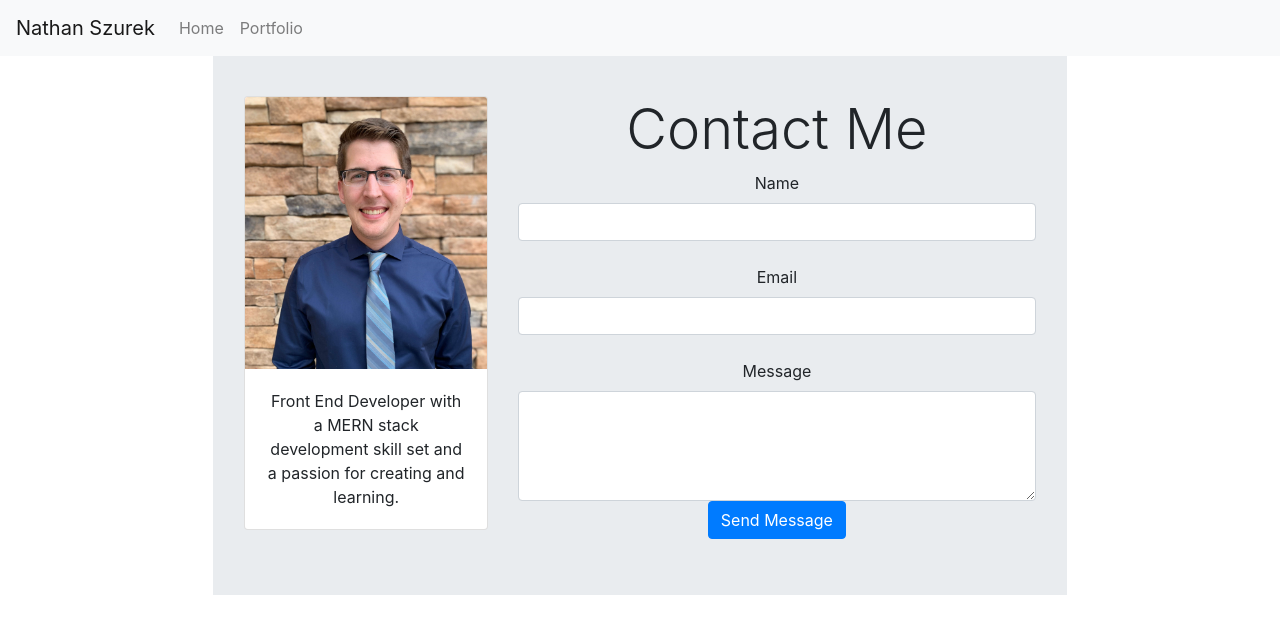
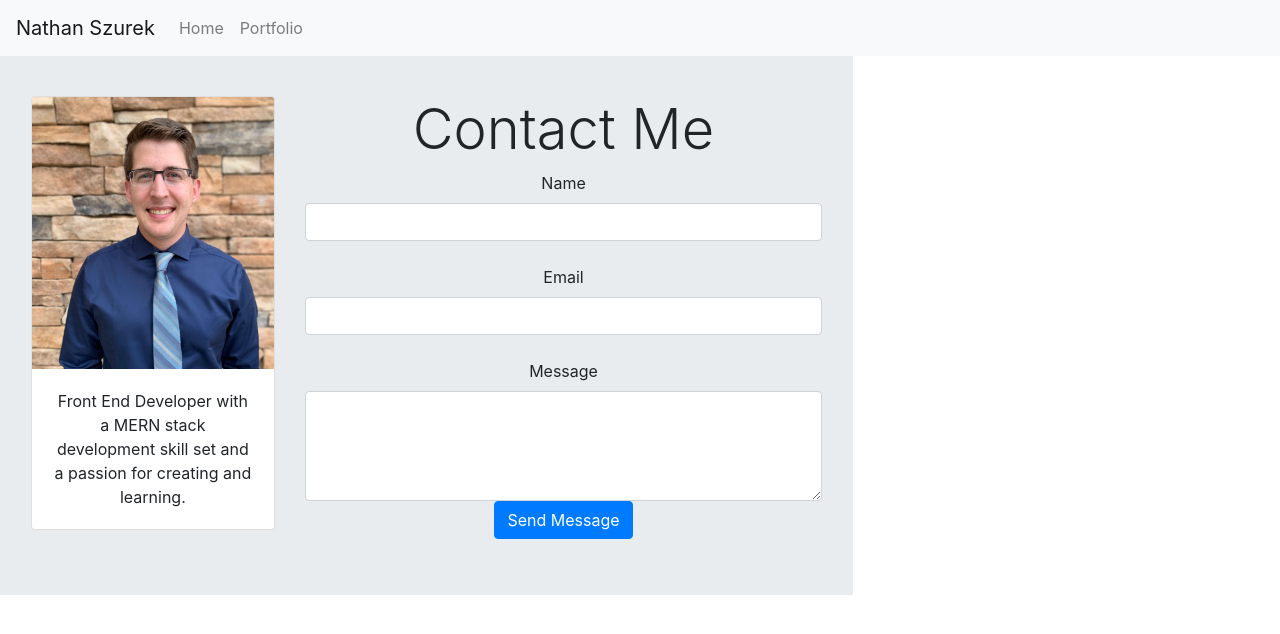
Before and after one commit to NathanSzu/Portfolio, a React (Create React App) app in the folder client/: page /Contact in a window 1280 px wide. Shown: the top 634 px of the page. Built offline with nearby package versions, Linux system fonts and the light colour scheme.

Commit message:
Added amx width to profile card

```diff
--- a/client/src/App.css
+++ b/client/src/App.css
@@ -2,37 +2,7 @@
   text-align: center;
 }
 
-.App-logo {
-  height: 40vmin;
-  pointer-events: none;
+.profile-card {
+  max-width: 300px;
+  margin: 0 auto;
 }
-
-@media (prefers-reduced-motion: no-preference) {
-  .App-logo {
-    animation: App-logo-spin infinite 20s linear;
-  }
-}
-
-.App-header {
-  background-color: #282c34;
-  min-height: 100vh;
-  display: flex;
-  flex-direction: column;
-  align-items: center;
-  justify-content: center;
-  font-size: calc(10px + 2vmin);
-  color: white;
-}
-
-.App-link {
-  color: #61dafb;
-}
-
-@keyframes App-logo-spin {
-  from {
-    transform: rotate(0deg);
-  }
-  to {
-    transform: rotate(360deg);
-  }
-}
--- a/client/src/components/ProfileCard.js
+++ b/client/src/components/ProfileCard.js
@@ -4,8 +4,8 @@ import ProfilePic from '../assets/Profile.jpg'
 
 export default function ProfileCard() {
     return (
-        <div className="card" /*style="width: 18rem;"*/>
-            <img className="card-img-top" src={ProfilePic} alt="Card image cap" />
+        <div className="card profile-card" /*style="width: 18rem;"*/>
+            <img className="card-img-top" src={ProfilePic} alt="Nathan Szurek" />
             <div className="card-body">
                 <p className="card-text">Front End Developer with a MERN stack development skill set and a passion for creating and learning.</p>
             </div>
--- a/client/src/pages/Contact.js
+++ b/client/src/pages/Contact.js
@@ -4,7 +4,7 @@ import ContactForm from '../components/ContactForm'
 
 export default function Contact() {
     return (
-            <div className="d-flex justify-content-center">
+            <div className="d-flex">
                 <div className="jumbotron col-md-8 jumbotron-fluid pt-4 pb-4">
                     <div className="row m-3">
                         <div className="col-md-4">
--- a/client/src/pages/Home.js
+++ b/client/src/pages/Home.js
@@ -17,7 +17,7 @@ export default function Home() {
                             <ProfileCard />
                         </div>
                         <div className="col-md-8">
-                            <h1 className="display-4">About Me</h1>
+                            <h1 className="display-4 justify-content-center">About Me</h1>
                             <h2>Languages</h2>
                             <ul className="list-group list-group-horizontal-md justify-content-center">
                                 {languages.map((language) => (
```
Also changed, not shown: 1 other file (tests, documents, lock files or other folders).
